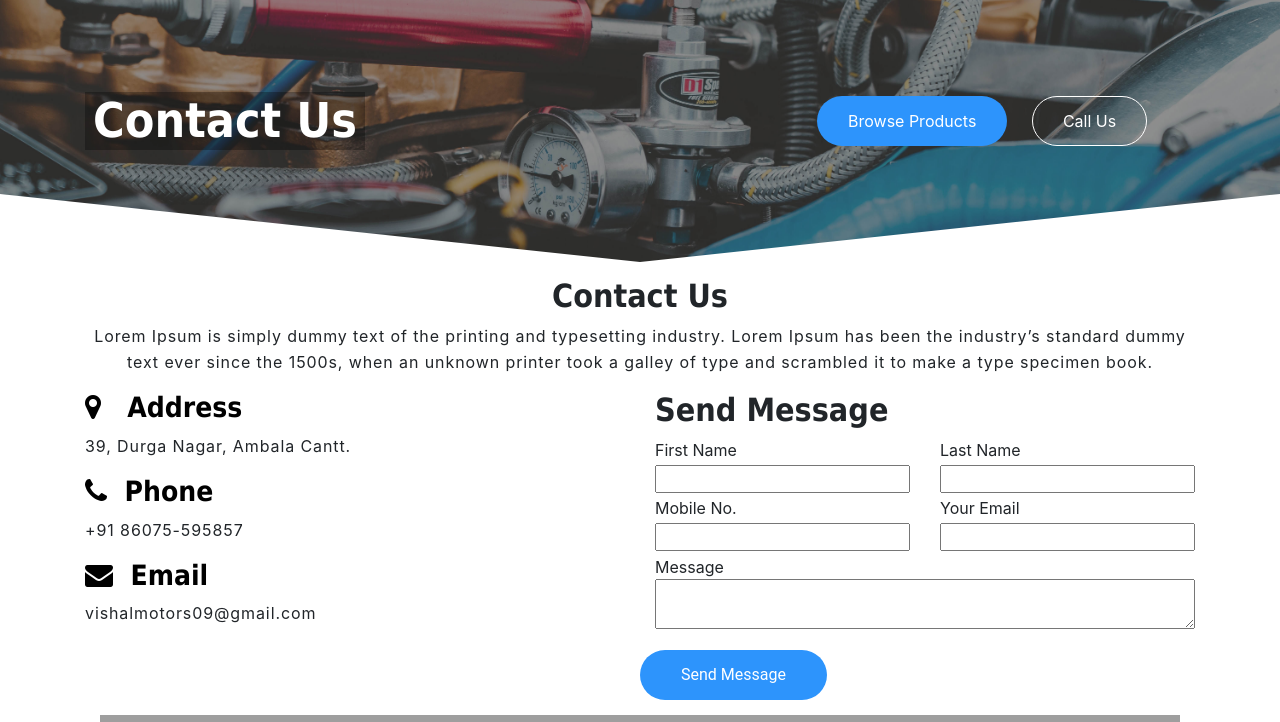
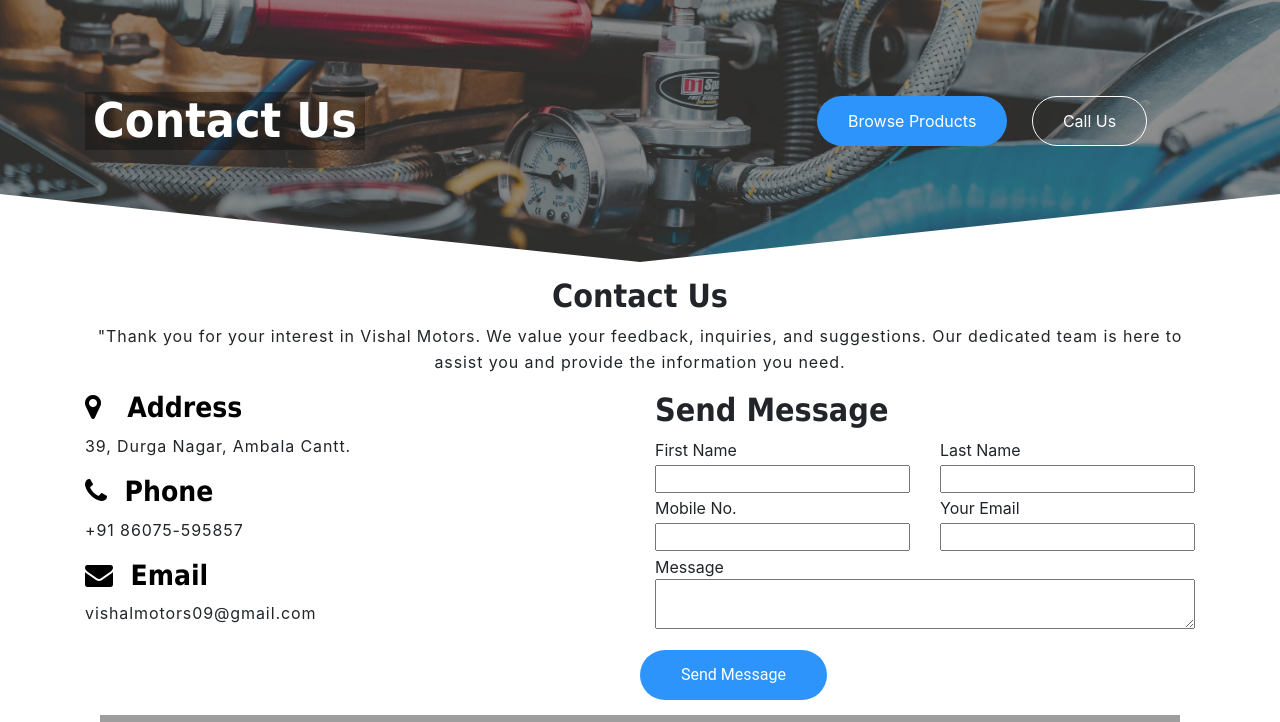
Before and after one commit to RamanSingla-rs/VishalMotors, a plain HTML site: page contactus.html in a window 1280 px wide. Shown: the part 78-800 px from the top of the page. Drawn offline with nearby package versions, Linux system fonts and the light colour scheme; grey boxes are pictures that could not be loaded.

Commit message:
Update contactus.html

```diff
--- a/contactus.html
+++ b/contactus.html
@@ -81,7 +81,7 @@
 	<div class="row">
 	<div class="content col-12 col-md-12">
 		<h2>Contact Us</h2>
-		<p>Lorem Ipsum is simply dummy text of the printing and typesetting industry. Lorem Ipsum has been the industry’s standard dummy text ever since the 1500s, when an unknown printer took a galley of type and scrambled it to make a type specimen book.</p>
+		<p>"Thank you for your interest in Vishal Motors. We value your feedback, inquiries, and suggestions. Our dedicated team is here to assist you and provide the information you need.</p>
 	</div>
 		<div class="contactinfo col-12 col-md-6">
 			<ul class="contactmenu">
```
